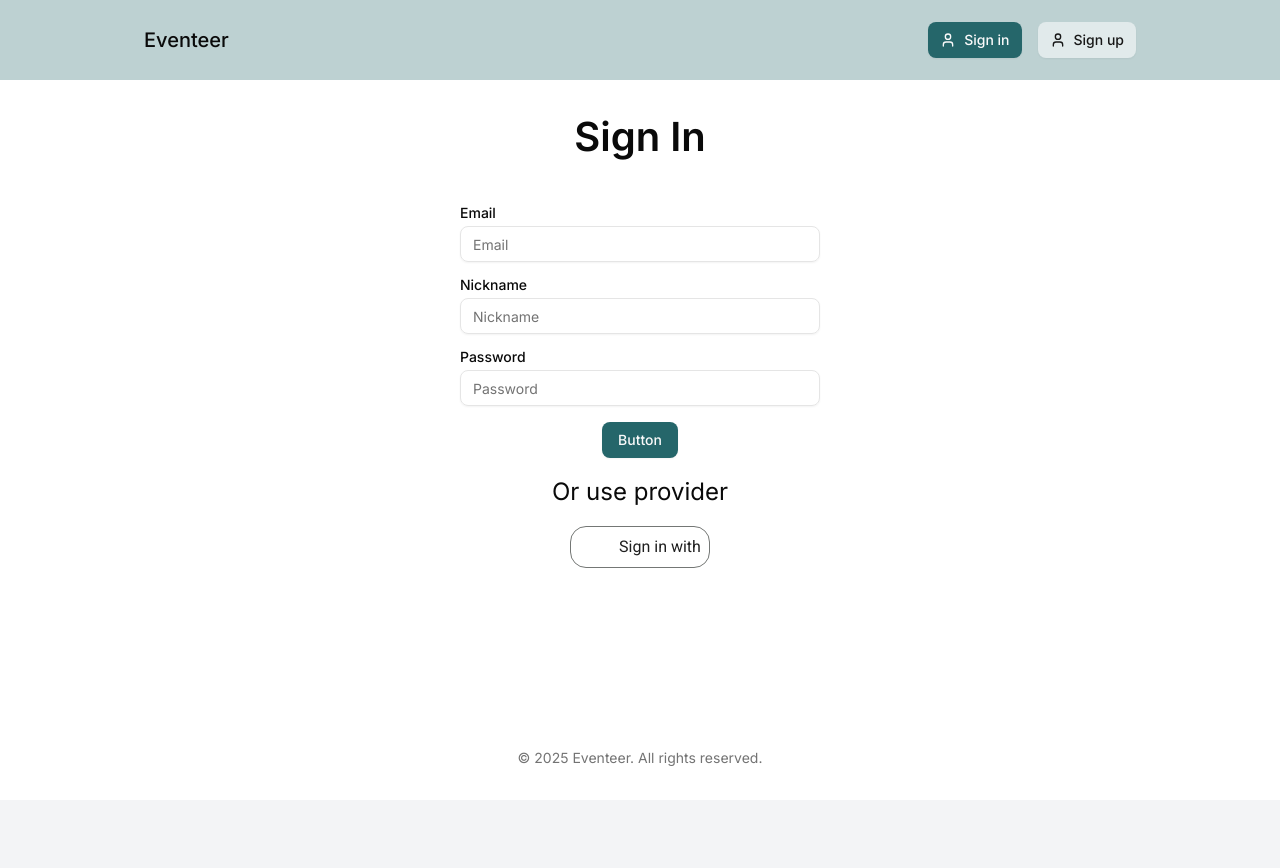
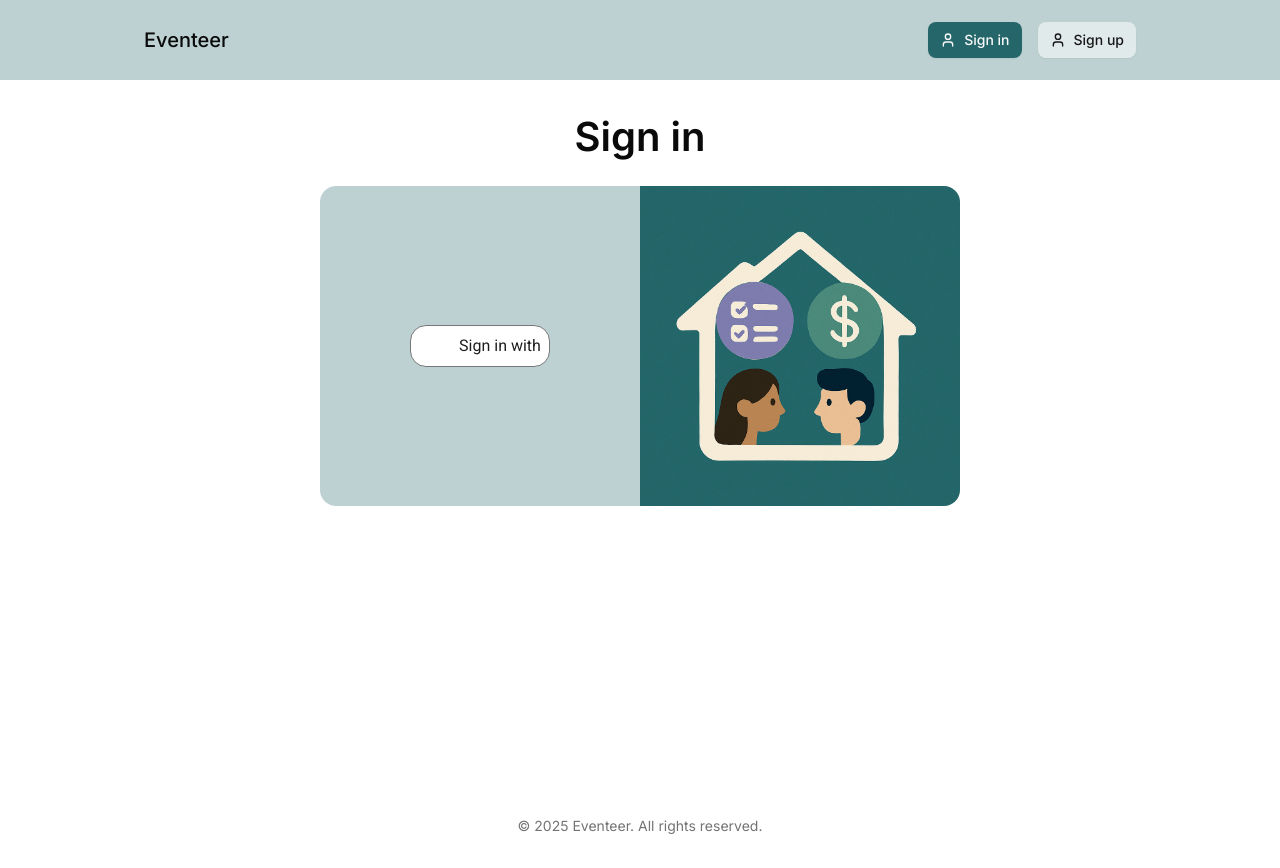
Before and after one commit to kezniklm/Eventeer, a Next.js app: page /login in a window 1280 px wide. Before the commit the page ends 800 px from the top, so only its background shows below. Built offline with nearby package versions, Linux system fonts and the light colour scheme.

Commit message:
Sign in page styling

```diff
--- a/src/app/globals.css
+++ b/src/app/globals.css
@@ -81,6 +81,9 @@ html {
   --sidebar-border: oklch(0.922 0 0);
 
   --sidebar-ring: oklch(0.708 0 0);
+
+  --providers-border-color: oklch(0.57 0.0047 157.09);
+  --providers-color: oklch(0.24 0 0);
 }
 
 /* Base styles */
@@ -107,6 +110,12 @@ h3 {
   color: var(--foreground);
 }
 
+h4 {
+  font-size: 1.3rem; /* ~24px */
+  font-weight: medium;
+  color: var(--foreground);
+}
+
 /* Reusable utilities */
 .navbar {
   background: var(--tertiary);
@@ -126,6 +135,15 @@ h3 {
   background: var(--background);
   color: var(--foreground);
   @apply rounded-md p-6 shadow;
+}
+
+.border-providers {
+  border-color: var(--providers-border-color);
+  color: var(--providers-color);
+}
+
+.bg-tertiary {
+  background-color: var(--tertiary);
 }
 
 @layer utilities {
--- a/src/app/login/page.tsx
+++ b/src/app/login/page.tsx
@@ -1,6 +1,8 @@
 import { type Metadata } from "next";
+import Image from "next/image";
 
 import { LoginForm } from "@/components/forms/LoginForm";
+import { PageHeading } from "@/components/ui/page-heading";
 
 export const metadata: Metadata = {
   title: "Login",
@@ -11,8 +13,23 @@ const LoginPage = async (props: Promise<{ searchParams: { callbackUrl: string |
   const callbackUrl = (await props).searchParams.callbackUrl;
 
   return (
-    <div>
-      <LoginForm callbackUrl={callbackUrl} />
+    <div className="m-auto container flex flex-col text-center items-center w-full h-[80vh]">
+      <PageHeading>Sign in</PageHeading>
+
+      <div className="flex flex-col md:flex-row-reverse text-center items-center justify-center md:w-[80vw] md:h-[40vw] w-[50vw] h-[100vw] lg:w-[50vw] lg:h-[25vw]">
+        <div className="relative w-full md:w-1/2 h-full">
+          <Image
+            src="/preview.png"
+            alt="Eventeer logo"
+            fill
+            className="rounded-t-2xl md:rounded-tl-none md:rounded-br-2xl object-fit"
+          />
+        </div>
+        <LoginForm
+          callbackUrl={callbackUrl}
+          className="md:w-1/2 w-full h-full bg-tertiary rounded-b-2xl md:rounded-tl-2xl md:rounded-br-none"
+        />
+      </div>
     </div>
   );
 };
--- a/src/components/forms/LoginForm.tsx
+++ b/src/components/forms/LoginForm.tsx
@@ -1,19 +1,19 @@
+import { type HTMLAttributes } from "react";
+
 import { providerMap, signIn } from "@/auth";
 import { ProviderButton } from "@/components/providers/provider-button";
 import { Button } from "@/components/ui/button";
 import { Input } from "@/components/ui/input";
 import { Label } from "@/components/ui/label";
-import { PageHeading } from "@/components/ui/page-heading";
+import { cn } from "@/lib/utils";
 
 type LoginFormProps = {
   callbackUrl?: string;
-};
+} & HTMLAttributes<HTMLDivElement>;
 
-export const LoginForm = ({ callbackUrl }: LoginFormProps) => (
-  <div className="m-auto container flex flex-grow items-center flex-col text-center">
-    <PageHeading>Sign In</PageHeading>
-    <div className="space-y-4 container m-auto w-100 p-5">
-      <div className="grid w-full max-w-sm items-center gap-1.5">
+export const LoginForm = ({ callbackUrl, className, ...props }: LoginFormProps) => (
+  <div className={cn("p-5", className)} {...props}>
+    {/* <div className="grid w-full max-w-sm items-center gap-1.5">
       <Label htmlFor="email">Email</Label>
       <Input type="email" id="email" placeholder="Email" />
     </div>
@@ -24,13 +24,12 @@ export const LoginForm = ({ callbackUrl }: LoginFormProps) => (
     <div className="grid w-full max-w-sm items-center gap-1.5">
       <Label htmlFor="password">Password</Label>
       <Input type="password" id="password" placeholder="Password" />
-      </div>
-      <Button>Button</Button>
-      <h3>Or use provider</h3>
+    </div> */}
+    {/* <Button>Sign in</Button> */}
+    <div className="items-center flex flex-col align-middle justify-center min-h-full">
       {Object.values(providerMap).map((provider) => (
         <form
           key={provider.id}
-          className="text-center items-center container flex flex-col"
           action={async () => {
             "use server";
             await signIn(provider.id, {
--- a/src/components/providers/provider-button.tsx
+++ b/src/components/providers/provider-button.tsx
@@ -13,7 +13,7 @@ type ProviderButtonProps = {
 export const ProviderButton = ({ name }: ProviderButtonProps) => (
   <button
     type="submit"
-    className="border-[#747775] text-[#1F1F1F] border-solid border rounded-2xl width-auto flex flex-row text-center gap-3 cursor-pointer font-[Roboto] p-2 align-middle"
+    className="bg-white border-providers border-solid border rounded-2xl width-auto flex flex-row text-center gap-3 cursor-pointer font-[Roboto] p-2 align-middle"
   >
     <div className="w-[20px] h-[20px] mr-1 ml-1 mt-1">{providerIconMapping[name]}</div>
     Sign in with {name}
```
Lines whose indentation alone changed are shown as unchanged.
